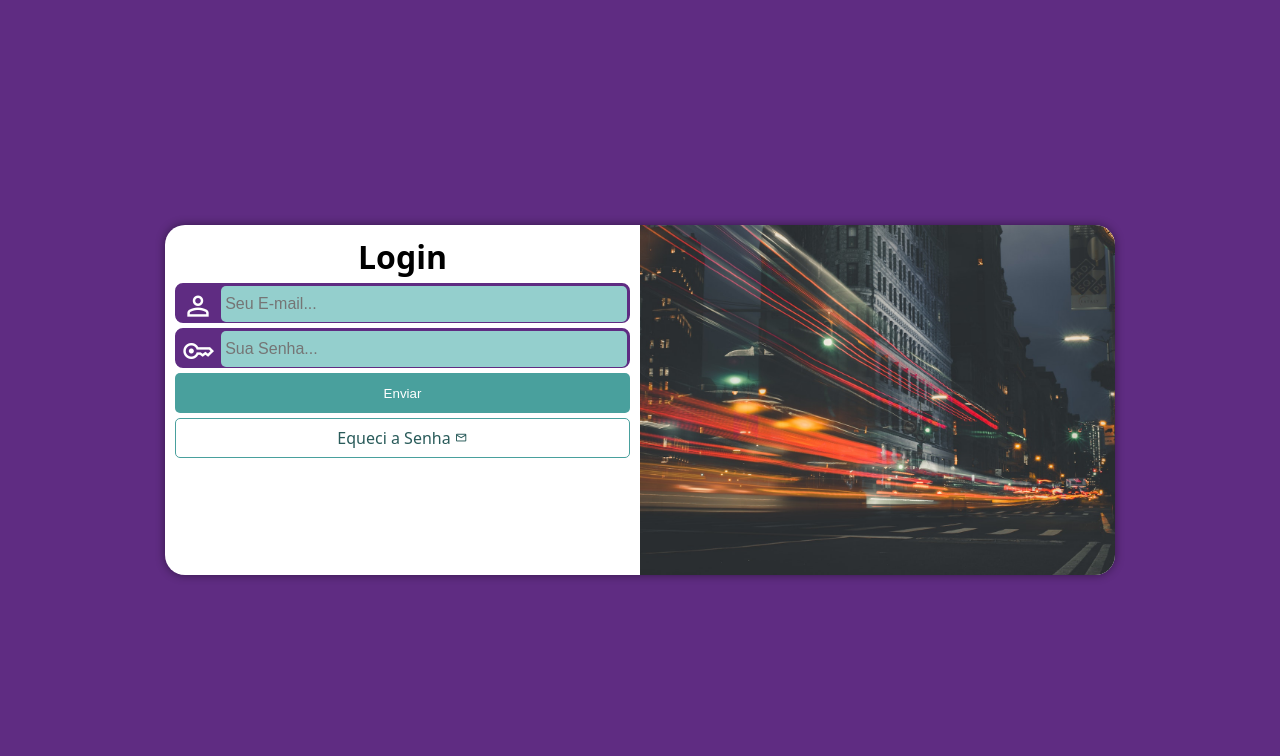
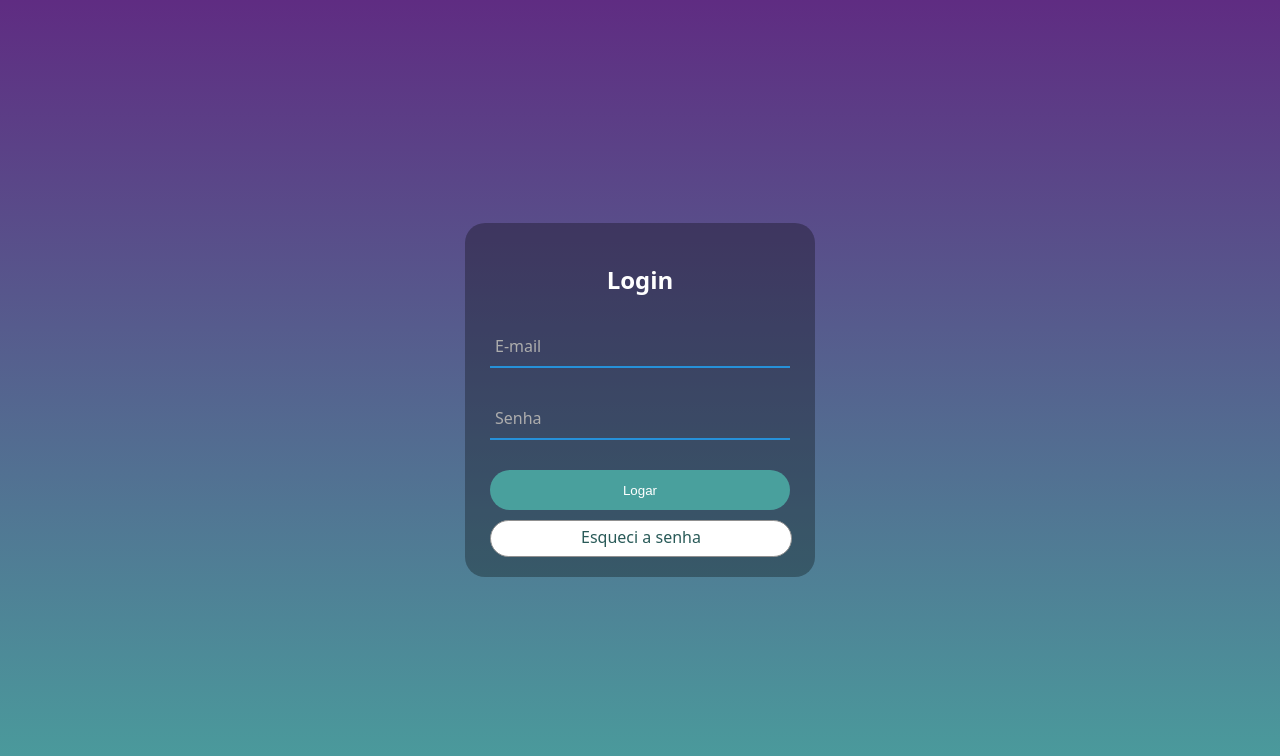
Before and after one commit to jo4o-art/projeto-login, a plain HTML site: page index2.html in a window 1280 px wide. Drawn offline with nearby package versions, Linux system fonts and the light colour scheme.

Commit message:
atualizei e index2.html

```diff
--- a/estilos/media-query2.css
+++ b/estilos/media-query2.css
@@ -1,56 +1 @@
 @charset "UTF-8";
-
-@media screen and (min-width: 768px) and (max-width: 992px) {
-
-    body {
-        background-image: linear-gradient(to top, #49a09d, #5f2c82);
-    }
-
-    section#login {
-        width: 80vw;
-        height: 285px;
-    }
-
-    section#login > div#imagem {
-        float: left;
-        width: 30%;
-        height: 100%;
-    }
-
-    section#login > div#formulario {
-        float: right;
-        width: 70%;
-    }
-}
-
-@media screen and (min-width: 992px) {
-
-    body {
-        background-image: linear-gradient(to top, #49a09d, #5f2c82);
-    }
-
-     section#login {
-        width: 950px;
-        height: 350px;
-     }
-
-     section#login > div#imagem {
-        float: right;
-        width: 50%;
-        height: 100%;
-     }
-
-     section#login > div#formulario {
-        float: left;
-        width: 50%;
-    }
-
-    div#formulario > h1 {
-        font-size: 2em;
-    }
-
-    div#formulario > p {
-        font-size: 1em;
-        margin: 10px 0;
-    }
-}
--- a/estilos/style-2.css
+++ b/estilos/style-2.css
@@ -9,112 +9,114 @@
 * {
     margin: 0;
     padding: 0;
-    box-sizing: border-box;
 }
 
-body {
-    background-color: #5f2c82;
+html,body {
+    background-image: linear-gradient(to top, #49a09d, #5f2c82);
+    height: 100vh;
     font-family: system-ui, -apple-system, BlinkMacSystemFont, 'Segoe UI', Roboto, Oxygen, Ubuntu, Cantarell, 'Open Sans', 'Helvetica Neue', sans-serif;
 }
 
-section#login {
+#login {
     position: absolute;
-    background-color: white;
-    width: 250px;
-    height: 515px;
-    border-radius: 20px;
-    box-shadow: 0 0 10px rgba(0, 0, 0, 0.45);
-    overflow: hidden;
-
     top: 50%;
     left: 50%;
     transform: translate(-50%, -50%);
+
+    background-color: rgba(0, 0, 0, 0.3);
+    color: black;
+    width: 350px;
+    border-radius: 20px;
+    padding-bottom: 20px;
 }
 
-div#imagem {
-    display: block;
-
-    background-image: url(../imagens/rua.jpg);
-    background-size: cover;
-    background-repeat: no-repeat;
-    background-position: left bottom;
-
-    width: 100%;
-    height: 200px;
+#login > h1 {
+    color: white;
+    text-align: center;
+    margin: 40px 0 20px 0;
 }
 
-div#formulario {
+#login form {
     display: block;
-    padding: 10px;
+    width: 300px;
+    margin: auto;
 }
 
-div#formulario > h1 {
-    text-align: center;
+.campo {
+    position: relative;
+    border-bottom: 2px solid #adadad;
+    margin: 30px 0;
 }
 
-form > div.campo {
-    display: block;
-    background-color: #5f2c82;
-    color: white;
+.campo input {
+    width: 100%;
+    padding: 0 5px;
     height: 40px;
-    width: 100%;
-    border: 2px solid #5f2c82;
-    margin: 5px 0;
-    border-radius: 8px;
+    font-size: 16px;
+    border: none;
+    background: none;
+    outline: none;
 }
 
-form > div.campo > input {
-    font-size: 1em;
-    background-color: #94cfcd;
-    border: none;
-    height: 99%;
-    border-radius: 5px;
-    padding: 4px;
-    width: calc(100% - 45px);
-    transform: translateY(-13px);
+.campo label {
+    position: absolute;
+    top: 50%;
+    left: 5px;
+    color: #adadad;
+    transform: translateY(-50%);
+    font-size: 16px;
+    pointer-events: none;
+    transition: .5s;
 }
 
-label > .material-symbols-outlined {
-    color: white;
-    font-size: 2em;
-    width: 40px;
-    padding: 5px;
+.campo span::before {
+    content: '';
+    position: absolute;
+    top: 40px;
+    left: 0;
+    width: 100%;
+    height: 2px;
+    background: #2691d9;
+}
+
+.campo input:focus ~ label,
+.campo input:focus ~ label {
+    top: -5px;
+    color: #2691d9;
 }
 
 input[type=submit] {
     display: block;
     width: 100%;
     height: 40px;
+    border-radius: 50px;
     background-color: #49a09d;
     color: white;
+    margin-top: 20px;
     border: none;
-    border-radius: 5px;
     cursor: pointer;
 }
 
 input[type=submit]:hover {
-    background-color: #295b5a;
+    background-color: #295a58;
 }
 
-#formulario a {
+#login a {
     display: block;
     background-color: white;
-    border: 1px solid #49a09d;
-    color: #295b5a;
+    border: 1px solid rgb(144, 144, 144);
+    width: 100%;
+    height: 30px;
+    border-radius: 50px;
+    text-align: center;
+    margin-top: 10px;
+    padding-top: 5px;
+    color: #295a58;
     text-decoration: none;
-    padding: 8px;
-    width: 100%;
-    height: 40px;
-    border-radius: 5px;
-    margin-top: 5px;
-    text-align: center;
-
 }
 
-#formulario a:hover {
+#login a:hover {
     background-color: #49a09d;
+    color: white;
+    border: none;
 }
-
-#formulario a span.material-symbols-outlined {
-    font-size: .8em;
-}
--- a/index2.html
+++ b/index2.html
@@ -1,49 +1,30 @@
 <!DOCTYPE html>
 <html lang="pt-BR">
-
 <head>
     <meta charset="UTF-8">
     <meta http-equiv="X-UA-Compatible" content="IE=edge">
     <meta name="viewport" content="width=device-width, initial-scale=1.0">
-    <title>Login</title>
-    <link rel="stylesheet" href="https://fonts.googleapis.com/css2?family=Material+Symbols+Outlined:opsz,wght,FILL,GRAD@48,400,1,0" />
     <link rel="stylesheet" href="estilos/style-2.css">
     <link rel="stylesheet" href="estilos/media-query2.css">
+    <title>Login</title>
 </head>
-
 <body>
-    <main>
-        <section id="login">
-
-            <div id="imagem">
-                <!-- aqui vai a imagem -->
+    <section id="login">
+        <h1>Login</h1>
+        <form method="post">
+            <div class="campo">
+                <input type="email" name="email" id="iemail" required>
+                <span></span>
+                <label for="iemail">E-mail</label>
             </div>
-
-            <div id="formulario">
-                <h1>Login</h1>
-                <form action="login.php" method="post">
-
-                <div class="campo">
-                    <label for="iemail"><span class="material-symbols-outlined">person</span>
-                    </label>
-                    <input type="email" name="email" id="iemail" required placeholder="Seu E-mail...">
-                </div>
-
-                <div class="campo">
-                    <label for="isenha"><span class="material-symbols-outlined">key</span></label>
-                    <input type="password" name="senha" id="isenha" required minlength="8" maxlength="20" placeholder="Sua Senha...">
-                </div>
-
-                <input type="submit" value="Enviar">
-                <a href="#">Equeci a Senha <span class="material-symbols-outlined">mail</span></a>
-
-                </form>
+            <div class="campo">
+                <input type="password" name="senha" id="isenha" required minlength="8" maxlength="20">
+                <span></span>
+                <label for="isenha">Senha</label>
             </div>
-
-        </section>
-
-    </main>
-
+            <input type="submit" value="Logar">
+            <a href="#">Esqueci a senha</a>
+        </form>
+    </section>
 </body>
-
 </html>
```
